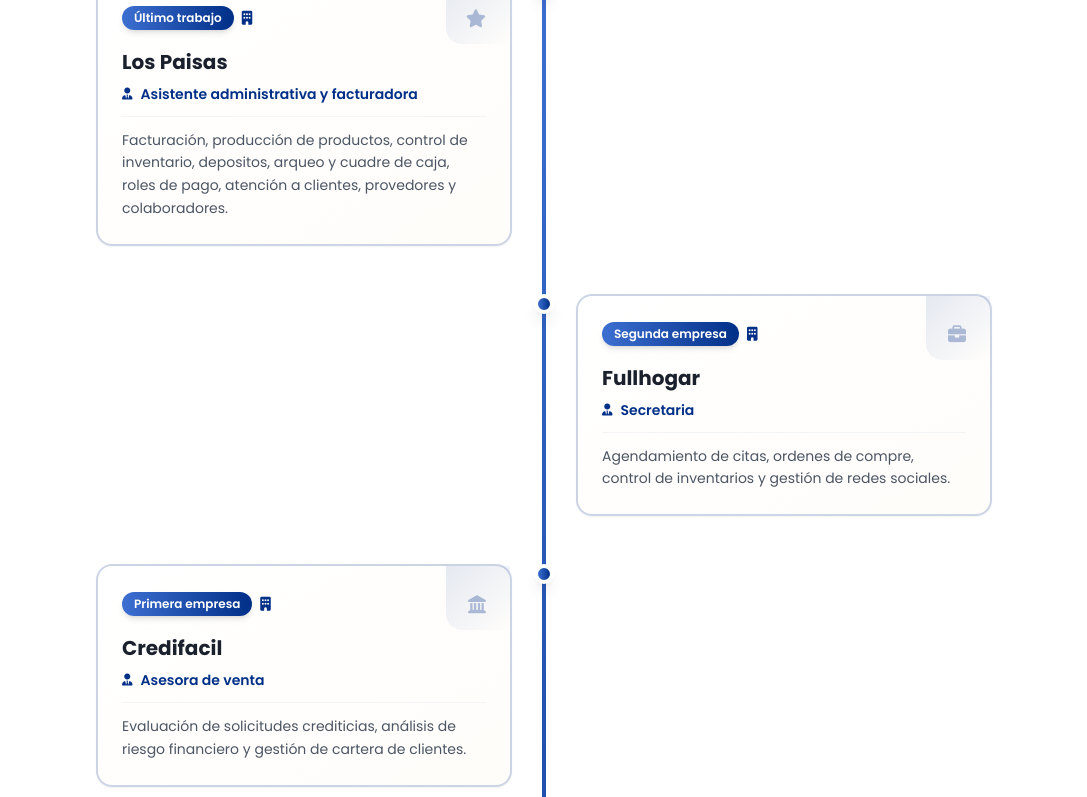
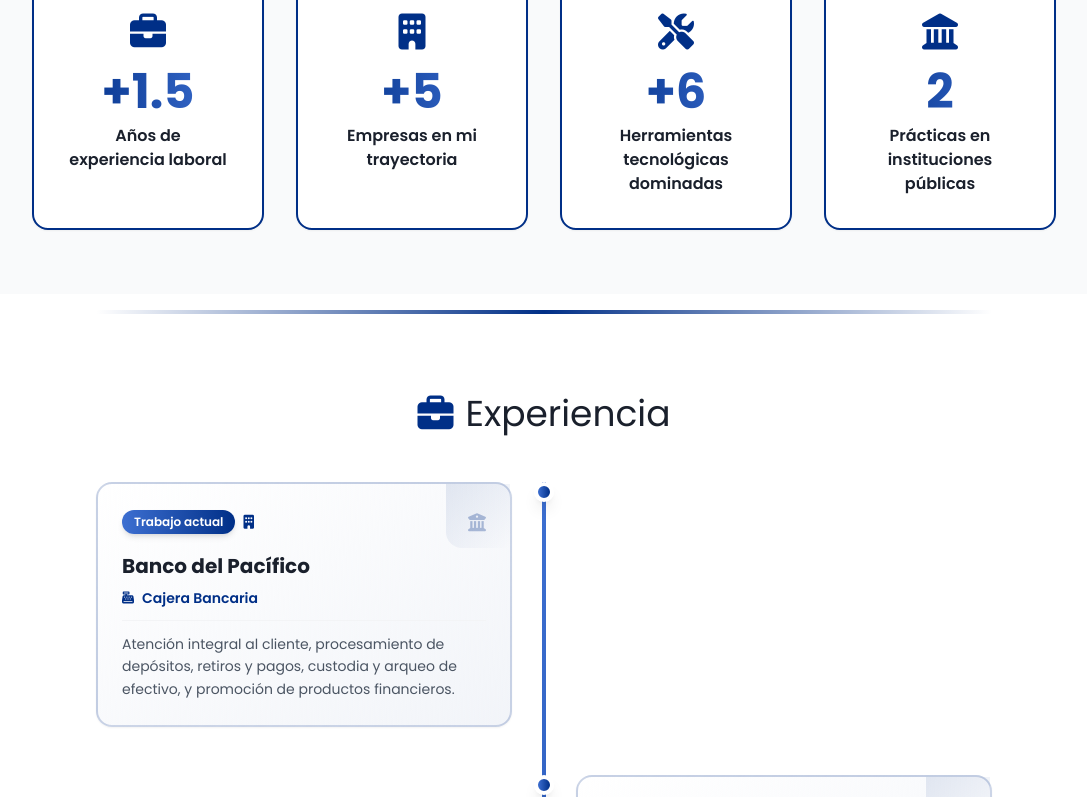
Before and after one commit to SPEREZB/portafolio_kimberly_chiza, a React (Vite) app: page / in a window 1280 px wide. Shown: the part 1630-2427 px from the top of the page, without its empty margins (96-1183 px from the left). Built offline with nearby package versions, Linux system fonts and the light colour scheme.

Commit message:
feat: agregar banco pacifico

```diff
--- a/src/App.tsx
+++ b/src/App.tsx
@@ -13,6 +13,7 @@ import hubspotImg from './assets/hubspot.png';
 import certificadoImg from './assets/CERTIFICADO MDT CONTABILIDAD, TRIBUTACIÓN Y LABORAL.pdf';
 import uteqImg from './assets/uteq.png';
 import portadaImg from './assets/portada.jpg';
+import bancoPacificoImg from './assets/bancopacifico.jpg';
 
 function App() {
   const [activeDropdown, setActiveDropdown] = useState<string | null>(null);
@@ -158,7 +159,7 @@ function App() {
               </div>
             </div>
             <div className="order-1 md:order-2 flex justify-center">
-              <div className="w-48 h-48 md:w-64 md:h-64 lg:w-72 lg:h-72 rounded-full bg-gradient-to-br from-accent to-orange-400 p-1.5 shadow-xl">
+              <div className="w-48 h-48 md:w-64 md:h-64 lg:w-72 lg:h-72 rounded-full bg-gradient-to-br from-accent to-accent-light p-1.5 shadow-xl">
                 <div className="w-full h-full rounded-full bg-white flex items-center justify-center text-7xl md:text-8xl">
                   👩‍💼
                 </div>
@@ -226,6 +227,36 @@ function App() {
 
       <div className="w-full h-1 bg-gradient-to-r from-transparent via-accent to-transparent max-w-4xl mx-auto my-4"></div>
 
+      <section id="trayectoria" className="py-16 px-4 md:px-8 bg-gray-50 fade-in-section">
+        <div className="max-w-7xl mx-auto">
+          <h2 className="text-3xl md:text-4xl text-center mb-12 text-primary flex items-center justify-center gap-3"><i className="fas fa-chart-line text-accent"></i> Mi Trayectoria</h2>
+          <div className="grid grid-cols-1 sm:grid-cols-2 lg:grid-cols-4 gap-8 max-w-5xl mx-auto">
+            <div className="bg-white p-8 rounded-2xl shadow-sm hover:-translate-y-2 hover:shadow-xl transition-all border-2 border-accent text-center group fade-in-up">
+              <i className="fas fa-briefcase text-4xl text-accent mb-4 group-hover:scale-110 transition-transform"></i>
+              <h3 className="text-4xl md:text-5xl font-bold mb-2 bg-gradient-to-r from-accent to-accent-light bg-clip-text text-transparent">+1.5</h3>
+              <p className="text-primary font-semibold">Años de experiencia laboral</p>
+            </div>
+            <div className="bg-white p-8 rounded-2xl shadow-sm hover:-translate-y-2 hover:shadow-xl transition-all border-2 border-accent text-center group fade-in-up fade-in-up-delay-1">
+              <i className="fas fa-building text-4xl text-accent mb-4 group-hover:scale-110 transition-transform"></i>
+              <h3 className="text-4xl md:text-5xl font-bold mb-2 bg-gradient-to-r from-accent to-accent-light bg-clip-text text-transparent">+5</h3>
+              <p className="text-primary font-semibold">Empresas en mi trayectoria</p>
+            </div>
+            <div className="bg-white p-8 rounded-2xl shadow-sm hover:-translate-y-2 hover:shadow-xl transition-all border-2 border-accent text-center group fade-in-up fade-in-up-delay-2">
+              <i className="fas fa-tools text-4xl text-accent mb-4 group-hover:scale-110 transition-transform"></i>
+              <h3 className="text-4xl md:text-5xl font-bold mb-2 bg-gradient-to-r from-accent to-accent-light bg-clip-text text-transparent">+6</h3>
+              <p className="text-primary font-semibold">Herramientas tecnológicas dominadas</p>
+            </div>
+            <div className="bg-white p-8 rounded-2xl shadow-sm hover:-translate-y-2 hover:shadow-xl transition-all border-2 border-accent text-center group fade-in-up fade-in-up-delay-3">
+              <i className="fas fa-landmark text-4xl text-accent mb-4 group-hover:scale-110 transition-transform"></i>
+              <h3 className="text-4xl md:text-5xl font-bold mb-2 bg-gradient-to-r from-accent to-accent-light bg-clip-text text-transparent">2</h3>
+              <p className="text-primary font-semibold">Prácticas en instituciones públicas</p>
+            </div>
+          </div>
+        </div>
+      </section>
+
+      <div className="w-full h-1 bg-gradient-to-r from-transparent via-accent to-transparent max-w-4xl mx-auto my-4"></div>
+
       <section id="experiencia" className="py-16 px-4 md:px-8 fade-in-section">
         <div className="max-w-7xl mx-auto">
           <h2 className="text-3xl md:text-4xl text-center mb-12 text-primary flex items-center justify-center gap-3"><i className="fas fa-briefcase text-accent"></i> Experiencia</h2>
@@ -235,15 +266,47 @@ function App() {
 
               <div className="relative pl-20 md:pl-0 mb-12">
                 <div className="absolute left-6 md:left-1/2 top-0 w-5 h-5 bg-gradient-to-r from-accent-light to-accent rounded-full transform md:-translate-x-1/2 border-4 border-white shadow-lg z-10"></div>
+                <a
+                  href="https://www.bancodelpacifico.com/personas/inicio"
+                  target="_blank"
+                  rel="noopener noreferrer"
+                  className="md:mr-auto md:ml-0 md:w-[calc(50%-2rem)] bg-gradient-to-br from-white to-accent/5 p-6 rounded-2xl shadow-sm hover:shadow-2xl hover:-translate-y-2 transition-all ml-4 relative border-2 border-accent/20 hover:border-accent group no-underline block"
+                  onMouseEnter={() => setHoveredExperience('bancopacifico')}
+                  onMouseLeave={() => setHoveredExperience(null)}
+                >
+                  <div className="absolute top-0 right-0 w-16 h-16 bg-gradient-to-br from-accent/10 to-transparent rounded-bl-2xl"></div>
+                  <div className="flex items-center justify-between mb-4">
+                    <div className="flex items-center gap-2">
+                      <span className="inline-block bg-gradient-to-r from-accent-light to-accent text-white px-3 py-1 rounded-full text-xs font-semibold shadow-md">Trabajo actual</span>
+                      <i className="fas fa-building text-accent text-sm"></i>
+                    </div>
+                    <i className="fas fa-university text-accent/30 text-lg group-hover:text-accent transition-colors"></i>
+                  </div>
+                  <h3 className="text-xl text-primary mb-2 font-bold">Banco del Pacífico</h3>
+                  <p className="text-accent font-semibold mb-3 text-sm flex items-center gap-2">
+                    <i className="fas fa-cash-register text-xs"></i>
+                    Cajera Bancaria
+                  </p>
+                  <p className="text-gray-600 leading-relaxed text-sm border-t border-gray-100 pt-3">Atención integral al cliente, procesamiento de depósitos, retiros y pagos, custodia y arqueo de efectivo, y promoción de productos financieros.</p>
+                  {hoveredExperience === 'bancopacifico' && (
+                    <div className="absolute -right-56 top-1/2 transform -translate-y-1/2 w-48 h-32 rounded-lg overflow-hidden shadow-xl animate-fade-in z-20">
+                      <img src={bancoPacificoImg} alt="Banco del Pacífico" className="w-full h-full object-cover" />
+                    </div>
+                  )}
+                </a>
+              </div>
+
+              <div className="relative pl-20 md:pl-0 mb-12">
+                <div className="absolute left-6 md:left-1/2 top-0 w-5 h-5 bg-gradient-to-r from-accent-light to-accent rounded-full transform md:-translate-x-1/2 border-4 border-white shadow-lg z-10"></div>
                 <div
-                  className="md:mr-auto md:ml-0 md:w-[calc(50%-2rem)] bg-gradient-to-br from-white to-orange-50/30 p-6 rounded-2xl shadow-sm hover:shadow-2xl hover:-translate-y-2 transition-all ml-4 relative border-2 border-accent/20 hover:border-accent group"
+                  className="md:ml-auto md:mr-0 md:w-[calc(50%-2rem)] bg-gradient-to-br from-white to-accent/5 p-6 rounded-2xl shadow-sm hover:shadow-2xl hover:-translate-y-2 transition-all ml-4 relative border-2 border-accent/20 hover:border-accent group"
                   onMouseEnter={() => setHoveredExperience('lospaisas')}
                   onMouseLeave={() => setHoveredExperience(null)}
                 >
                   <div className="absolute top-0 right-0 w-16 h-16 bg-gradient-to-br from-accent/10 to-transparent rounded-bl-2xl"></div>
                   <div className="flex items-center justify-between mb-4">
                     <div className="flex items-center gap-2">
-                      <span className="inline-block bg-gradient-to-r from-accent-light to-accent text-white px-3 py-1 rounded-full text-xs font-semibold shadow-md">Último trabajo</span>
+                      <span className="inline-block bg-gradient-to-r from-accent-light to-accent text-white px-3 py-1 rounded-full text-xs font-semibold shadow-md">Trabajo anterior</span>
                       <i className="fas fa-building text-accent text-sm"></i>
                     </div>
                     <i className="fas fa-star text-accent/30 text-lg group-hover:text-accent transition-colors"></i>
@@ -255,7 +318,7 @@ function App() {
                   </p>
                   <p className="text-gray-600 leading-relaxed text-sm border-t border-gray-100 pt-3">Facturación, producción de productos, control de inventario, depositos, arqueo y cuadre de caja, roles de pago, atención a clientes, provedores y colaboradores.</p>
                   {hoveredExperience === 'lospaisas' && (
-                    <div className="absolute -right-56 top-1/2 transform -translate-y-1/2 w-48 h-32 rounded-lg overflow-hidden shadow-xl animate-fade-in z-20">
+                    <div className="absolute -left-56 top-1/2 transform -translate-y-1/2 w-48 h-32 rounded-lg overflow-hidden shadow-xl animate-fade-in z-20">
                       <img src={paisasImg} alt="Los Paisas" className="w-full h-full object-cover" />
                     </div>
                   )}
@@ -265,7 +328,7 @@ function App() {
               <div className="relative pl-20 md:pl-0 mb-12">
                 <div className="absolute left-6 md:left-1/2 top-0 w-5 h-5 bg-gradient-to-r from-accent-light to-accent rounded-full transform md:-translate-x-1/2 border-4 border-white shadow-lg z-10"></div>
                 <div
-                  className="md:ml-auto md:mr-0 md:w-[calc(50%-2rem)] bg-gradient-to-br from-white to-orange-50/30 p-6 rounded-2xl shadow-sm hover:shadow-2xl hover:-translate-y-2 transition-all ml-4 relative border-2 border-accent/20 hover:border-accent group"
+                  className="md:ml-auto md:mr-0 md:w-[calc(50%-2rem)] bg-gradient-to-br from-white to-accent/5 p-6 rounded-2xl shadow-sm hover:shadow-2xl hover:-translate-y-2 transition-all ml-4 relative border-2 border-accent/20 hover:border-accent group"
                   onMouseEnter={() => setHoveredExperience('fullhogar')}
                   onMouseLeave={() => setHoveredExperience(null)}
                 >
@@ -294,7 +357,7 @@ function App() {
               <div className="relative pl-20 md:pl-0 mb-12">
                 <div className="absolute left-6 md:left-1/2 top-0 w-5 h-5 bg-gradient-to-r from-accent-light to-accent rounded-full transform md:-translate-x-1/2 border-4 border-white shadow-lg z-10"></div>
                 <div
-                  className="md:mr-auto md:ml-0 md:w-[calc(50%-2rem)] bg-gradient-to-br from-white to-orange-50/30 p-6 rounded-2xl shadow-sm hover:shadow-2xl hover:-translate-y-2 transition-all ml-4 relative border-2 border-accent/20 hover:border-accent group"
+                  className="md:mr-auto md:ml-0 md:w-[calc(50%-2rem)] bg-gradient-to-br from-white to-accent/5 p-6 rounded-2xl shadow-sm hover:shadow-2xl hover:-translate-y-2 transition-all ml-4 relative border-2 border-accent/20 hover:border-accent group"
                   onMouseEnter={() => setHoveredExperience('credifacil')}
                   onMouseLeave={() => setHoveredExperience(null)}
                 >
@@ -323,7 +386,7 @@ function App() {
               <div className="relative pl-20 md:pl-0 mb-12">
                 <div className="absolute left-6 md:left-1/2 top-0 w-5 h-5 bg-gradient-to-r from-accent-light to-accent rounded-full transform md:-translate-x-1/2 border-4 border-white shadow-lg z-10"></div>
                 <div
-                  className="md:ml-auto md:mr-0 md:w-[calc(50%-2rem)] bg-gradient-to-br from-white to-orange-50/30 p-6 rounded-2xl shadow-sm hover:shadow-2xl hover:-translate-y-2 transition-all ml-4 relative border-2 border-accent/20 hover:border-accent group"
+                  className="md:ml-auto md:mr-0 md:w-[calc(50%-2rem)] bg-gradient-to-br from-white to-accent/5 p-6 rounded-2xl shadow-sm hover:shadow-2xl hover:-translate-y-2 transition-all ml-4 relative border-2 border-accent/20 hover:border-accent group"
                   onMouseEnter={() => setHoveredExperience('municipio')}
                   onMouseLeave={() => setHoveredExperience(null)}
                 >
@@ -352,7 +415,7 @@ function App() {
               <div className="relative pl-20 md:pl-0 mb-12">
                 <div className="absolute left-6 md:left-1/2 top-0 w-5 h-5 bg-gradient-to-r from-accent-light to-accent rounded-full transform md:-translate-x-1/2 border-4 border-white shadow-lg z-10"></div>
                 <div
-                  className="md:ml-auto md:mr-0 md:w-[calc(50%-2rem)] bg-gradient-to-br from-white to-orange-50/30 p-6 rounded-2xl shadow-sm hover:shadow-2xl hover:-translate-y-2 transition-all ml-4 relative border-2 border-accent/20 hover:border-accent group"
+                  className="md:ml-auto md:mr-0 md:w-[calc(50%-2rem)] bg-gradient-to-br from-white to-accent/5 p-6 rounded-2xl shadow-sm hover:shadow-2xl hover:-translate-y-2 transition-all ml-4 relative border-2 border-accent/20 hover:border-accent group"
                   onMouseEnter={() => setHoveredExperience('casajudicial')}
                   onMouseLeave={() => setHoveredExperience(null)}
                 >
@@ -381,7 +444,7 @@ function App() {
               <div className="relative pl-20 md:pl-0">
                 <div className="absolute left-6 md:left-1/2 top-0 w-5 h-5 bg-gradient-to-r from-accent-light to-accent rounded-full transform md:-translate-x-1/2 border-4 border-white shadow-lg z-10"></div>
                 <div
-                  className="md:mx-auto md:w-[calc(50%-2rem)] bg-gradient-to-br from-white to-orange-50/30 p-6 rounded-2xl shadow-sm hover:shadow-2xl hover:-translate-y-2 transition-all ml-4 relative border-2 border-accent/20 hover:border-accent group"
+                  className="md:mx-auto md:w-[calc(50%-2rem)] bg-gradient-to-br from-white to-accent/5 p-6 rounded-2xl shadow-sm hover:shadow-2xl hover:-translate-y-2 transition-all ml-4 relative border-2 border-accent/20 hover:border-accent group"
                   onMouseEnter={() => setHoveredExperience('uteq')}
                   onMouseLeave={() => setHoveredExperience(null)}
                 >
@@ -417,6 +480,26 @@ function App() {
         <div className="max-w-7xl mx-auto">
           <h2 className="text-3xl md:text-4xl text-center mb-12 text-primary flex items-center justify-center gap-3"><i className="fas fa-building text-accent"></i> Empresas</h2>
           <div className="grid grid-cols-1 md:grid-cols-2 lg:grid-cols-3 gap-8">
+            <a href="https://www.bancodelpacifico.com/personas/inicio" target="_blank" rel="noopener noreferrer" className="bg-white rounded-2xl shadow-sm overflow-hidden hover:-translate-y-2 hover:shadow-xl transition-all group no-underline fade-in-up border-2 border-accent">
+              <div className="h-56 overflow-hidden relative">
+                <img src={bancoPacificoImg} alt="Banco del Pacífico" className="w-full h-full object-cover group-hover:scale-105 transition-transform duration-300" />
+                <div className="absolute inset-0 bg-gradient-to-t from-black/50 to-transparent opacity-0 group-hover:opacity-100 transition-opacity"></div>
+              </div>
+              <div className="p-6">
+                <div className="flex items-center justify-between mb-3">
+                  <h3 className="text-xl text-primary font-semibold">Banco del Pacífico</h3>
+                  <i className="fas fa-external-link-alt text-accent text-sm opacity-0 group-hover:opacity-100 transition-opacity"></i>
+                </div>
+                <div className="mb-3">
+                  <span className="inline-block bg-accent/10 text-accent px-3 py-1 rounded-full text-xs font-semibold mb-2">Empresa</span>
+                  <p className="text-gray-600 text-sm">Banco ecuatoriano que ofrece servicios financieros personales y empresariales.</p>
+                </div>
+                <div>
+                  <span className="inline-block bg-accent/10 text-accent px-3 py-1 rounded-full text-xs font-semibold mb-2">Mi rol</span>
+                  <p className="text-gray-500 text-sm">Cajera bancaria. Atención integral al cliente, procesamiento de depósitos, retiros y pagos, custodia y arqueo de efectivo.</p>
+                </div>
+              </div>
+            </a>
             <a href="https://lospaisas.ec/" target="_blank" rel="noopener noreferrer" className="bg-white rounded-2xl shadow-sm overflow-hidden hover:-translate-y-2 hover:shadow-xl transition-all group no-underline fade-in-up border-2 border-accent">
               <div className="h-56 overflow-hidden relative">
                 <img src={paisasImg} alt="Los Paisas" className="w-full h-full object-cover group-hover:scale-105 transition-transform duration-300" />
@@ -684,7 +767,7 @@ function App() {
 
       <div className="w-full h-1 bg-gradient-to-r from-transparent via-accent to-transparent max-w-4xl mx-auto my-4"></div>
 
-      <section id="certificados" className="py-16 px-4 md:px-8 bg-gradient-to-br from-slate-50 to-orange-50 fade-in-section">
+      <section id="certificados" className="py-16 px-4 md:px-8 bg-gradient-to-br from-slate-50 to-accent/10 fade-in-section">
         <div className="max-w-7xl mx-auto">
           <h2 className="text-3xl md:text-4xl text-center mb-4 text-primary flex items-center justify-center gap-3"><i className="fas fa-certificate text-accent"></i> Certificados</h2>
           <p className="text-center text-gray-600 mb-12 max-w-2xl mx-auto">Certificaciones profesionales que avalan mi formación y experiencia en áreas especializadas.</p>
```
Also changed, not shown: src/assets/bancopacifico.jpg (added).
